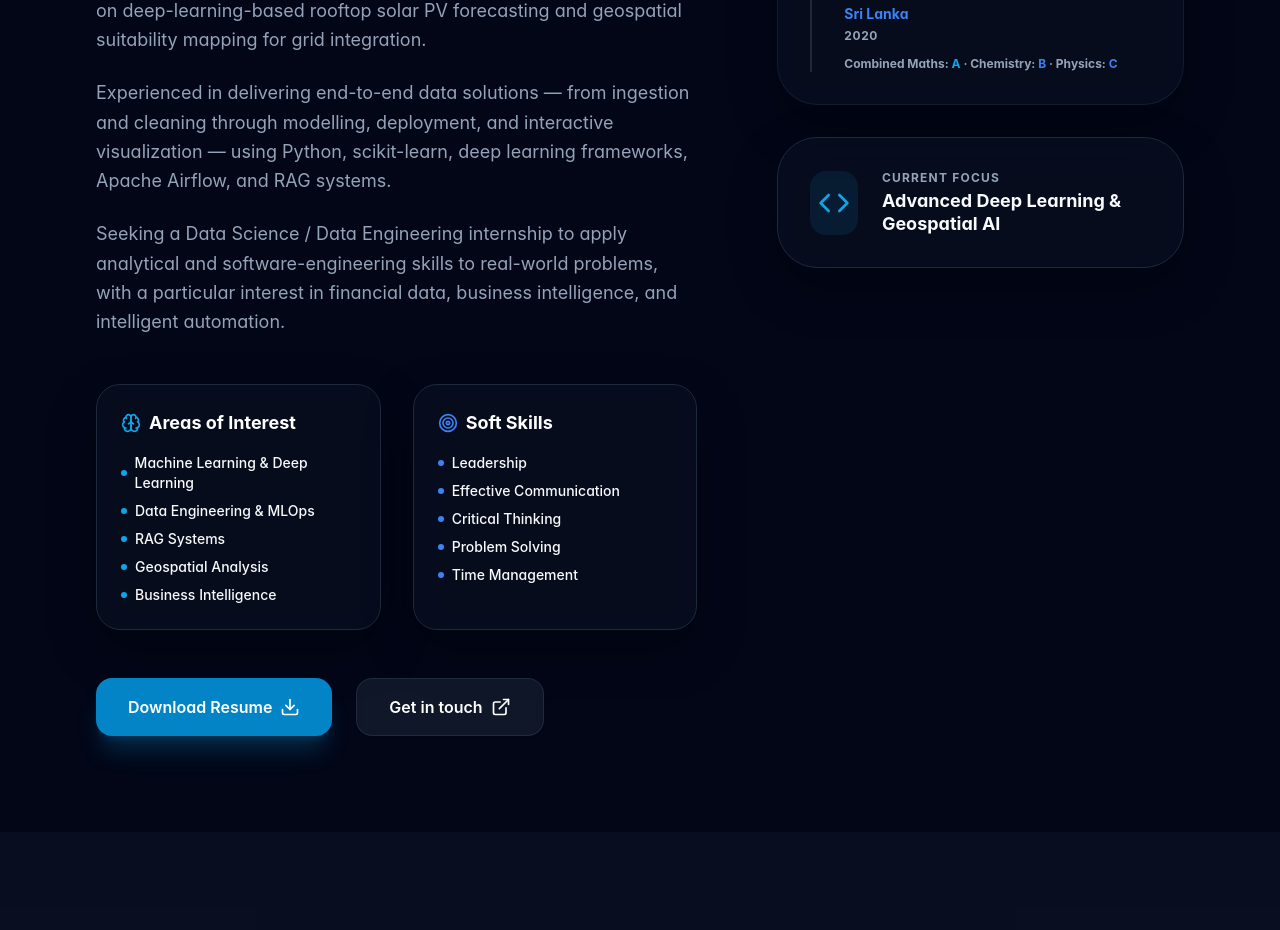
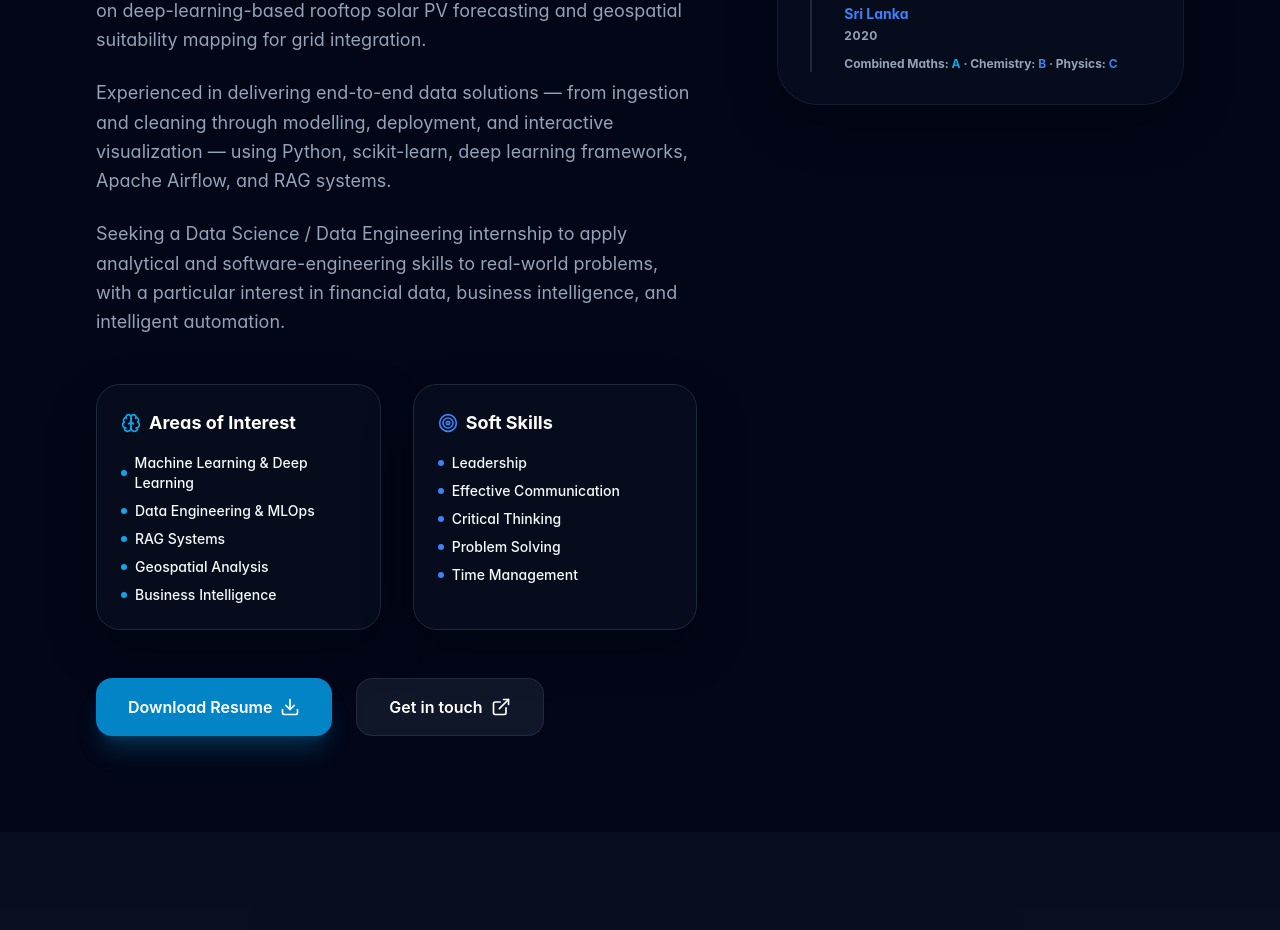
Before and after one commit to sanujiweerasinghe/portfolio, a React (Vite) app in the folder client/: page / in a window 1280 px wide. Shown: the part 1380-2310 px from the top of the page. Built offline with nearby package versions, Linux system fonts and the light colour scheme.

Commit message:
fix: remove speculative Current Focus section from About component

```diff
--- a/client/src/components/home/About.jsx
+++ b/client/src/components/home/About.jsx
@@ -115,15 +115,6 @@ const About = () => {
               </div>
             </div>
 
-            <div className="p-8 glass rounded-[2.5rem] border border-slate-200 dark:border-slate-800 flex items-center gap-6 group hover:border-primary-500/50 transition-colors">
-              <div className="w-16 h-16 rounded-2xl bg-primary-500/10 text-primary-500 flex items-center justify-center group-hover:scale-110 transition-transform">
-                <Code size={32} />
-              </div>
-              <div>
-                <p className="text-xs font-bold text-slate-400 uppercase tracking-widest mb-1">Current Focus</p>
-                <p className="text-lg font-bold leading-tight">Advanced Deep Learning & Geospatial AI</p>
-              </div>
-            </div>
           </motion.div>
         </div>
       </div>
```
